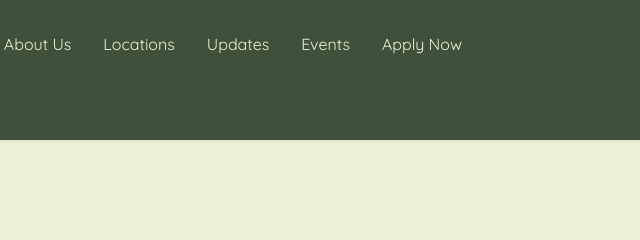
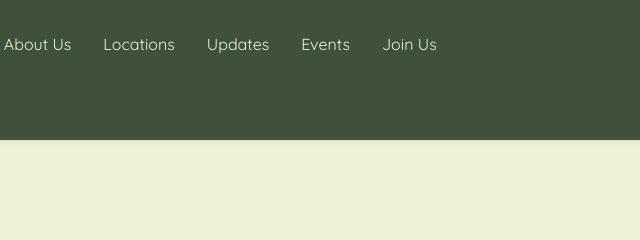
Before and after one commit to aintnoBaka7227/Green-Action-Volunteer-website, a plain HTML site: page index.html in a window 1280 px wide. Shown: the top 240 px of the page, 504-1144 px from the left. Drawn offline with Linux system fonts and the light colour scheme.

Commit message:
initial commit

```diff
--- a/index.html
+++ b/index.html
@@ -21,7 +21,7 @@
             <li><a href="location.html">Locations</a></li>
             <li><a href="updates.html">Updates</a></li>
             <li><a href="events.html">Events</a></li>
-            <li><a href="apply.html">Apply Now</a></li>
+            <li><a href="apply.html">Join Us</a></li>
             <li style="float: right; margin-right: 15px;"><a href="#sign-in">Sign In</a></li>
         </ul>
     </header>
```
